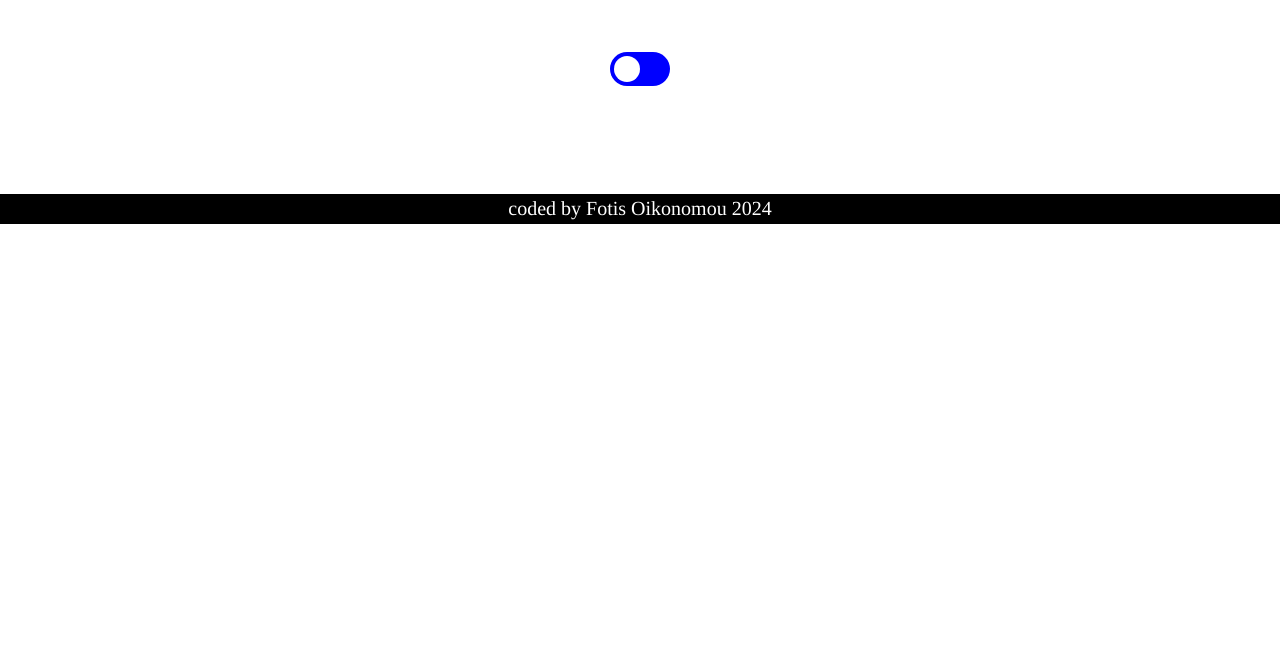
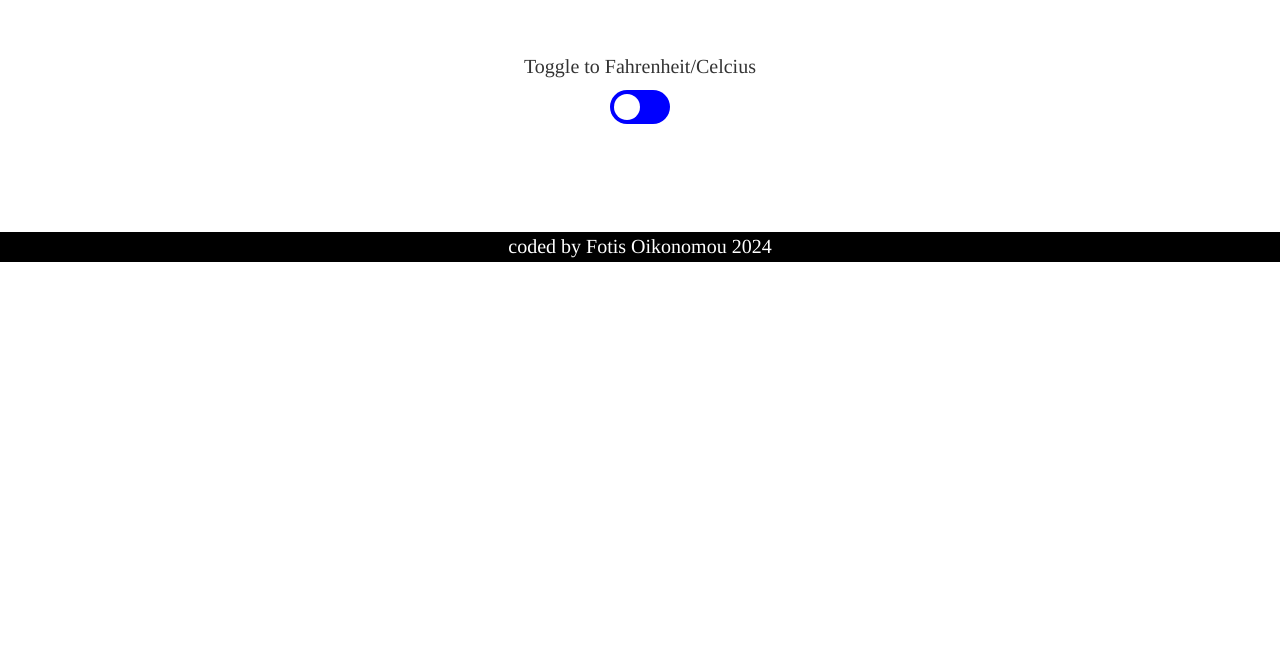
Before and after one commit to fotisoikonomou/weatherapp, a plain HTML site: page index.html in a window 1280 px wide. Shown: the part 148-800 px from the top of the page. Drawn offline with nearby package versions, Linux system fonts and the light colour scheme.

Commit message:
Update index.html

```diff
--- a/index.html
+++ b/index.html
@@ -19,7 +19,7 @@
 	<h1> Local Weather </h1>
 		<label id = "city"> </label><br>
 		<label id = "temp"> </label><br>
-		<label class="switch change">
+	<p>Toggle to Fahrenheit/Celcius</p><label class="switch change">
   		<input type="checkbox">
   		<div class="slider round">
 			</div>
```
